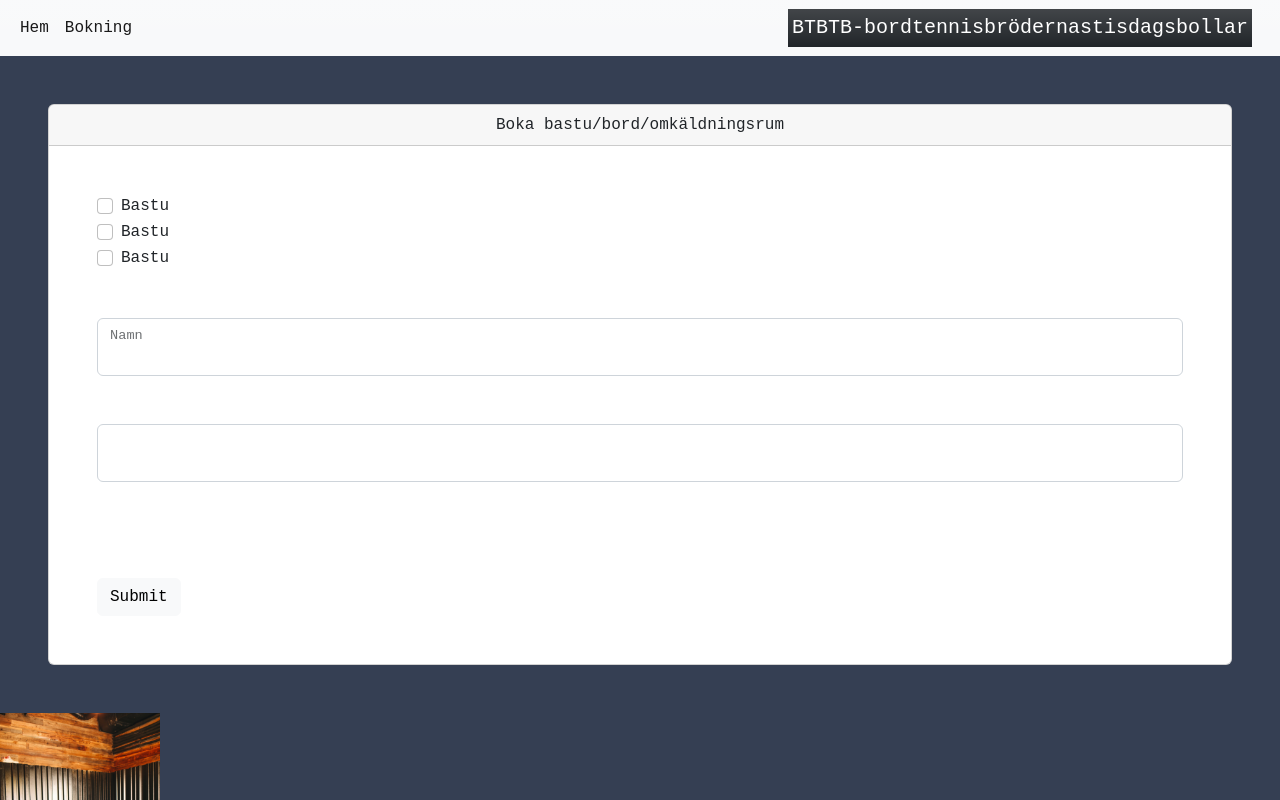
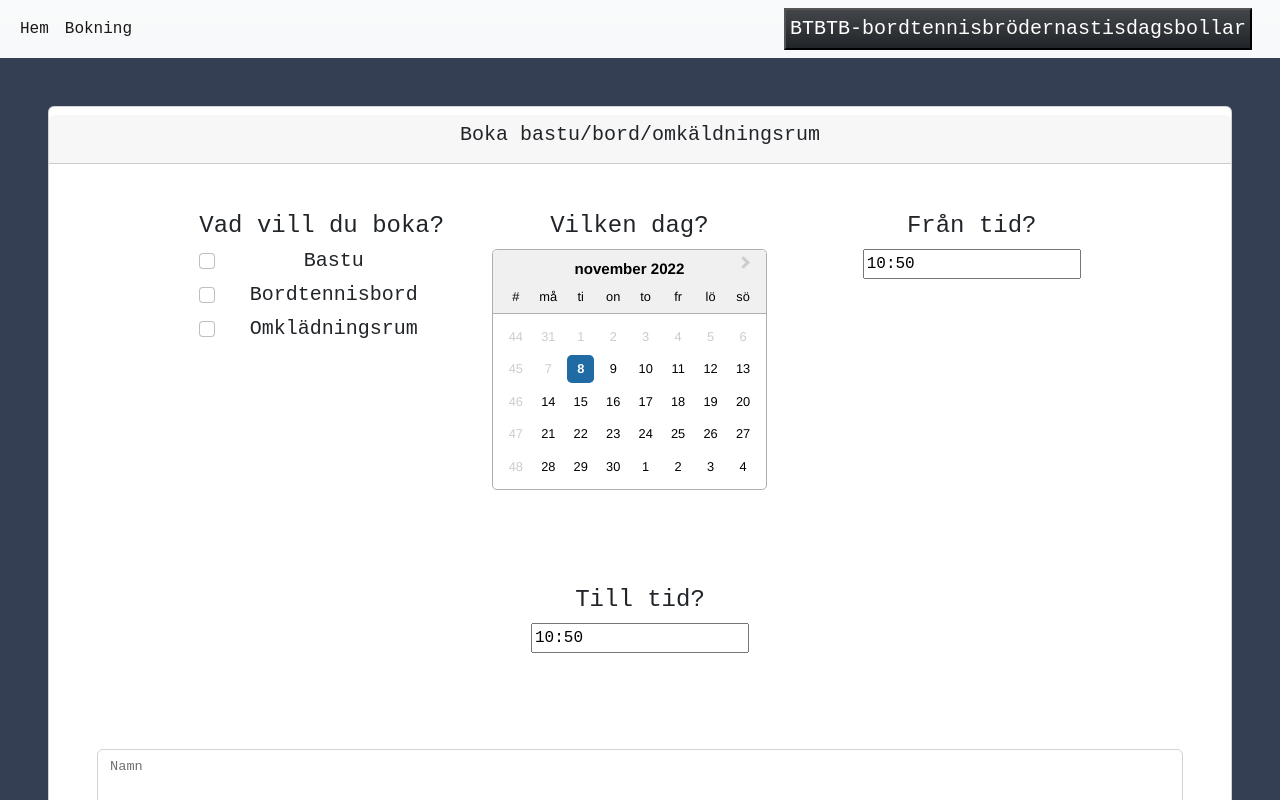
Before and after one commit to 0h4y/btbtb, a React (Create React App) app: page /booking in a window 1280 px wide. Shown: the top 800 px of the page. Built offline with nearby package versions, Linux system fonts and the light colour scheme.

Commit message:
working on back end for adding bookings

```diff
--- a/package.json
+++ b/package.json
@@ -8,10 +8,12 @@
     "@testing-library/user-event": "^13.5.0",
     "bootstrap": "^5.2.2",
     "react": "^18.2.0",
+    "react-datepicker": "^4.8.0",
     "react-dom": "^18.2.0",
     "react-hook-form": "^7.39.2",
     "react-router-dom": "^6.4.3",
     "react-scripts": "^2.1.3",
+    "uuid": "^9.0.0",
     "web-vitals": "^2.1.4"
   },
   "scripts": {
--- a/src/BookingForm.js
+++ b/src/BookingForm.js
@@ -1,9 +1,15 @@
 import React from "react";
 import { useForm } from "react-hook-form";
+import InputDateForm from "./components/InputDateForm";
+import InputTimeForm from "./components/InputTimeForm";
+import { v4 as uuidv4 } from "uuid";
 
 {
   /*https://react-hook-form.com/form-builder */
 }
+
+const iduuid = uuidv4();
+console.log(iduuid);
 
 function BookingForm() {
   const {
@@ -18,14 +24,15 @@ function BookingForm() {
 
   return (
     /* "handleSubmit" will validate your inputs before invoking "onSubmit" */
-    <div className="card text-left m-5">
-      <div className="card-header text-center">
-        {" "}
-        Boka bastu/bord/omkäldningsrum
+    <div className="card text-left m-5 text-center">
+      <div className="card-header text-center mt-2">
+        <h5>Boka bastu/bord/omkäldningsrum</h5>
       </div>
 
       <form onSubmit={handleSubmit(onSubmit)}>
-        <div class="form-check ms-5 mt-5">
+        <div className="d-inline-flex flex-column">
+          <h4 className="ms-5 mt-5">Vad vill du boka?</h4>
+          <div className="form-check ms-5 mt-0">
             <input
               className="form-check-input"
               type="checkbox"
@@ -34,12 +41,12 @@ function BookingForm() {
               placeholder="sauna"
               {...register("sauna", {})}
             />
-          <label class="form-check-label" for="flexCheckDefault">
-            Bastu
+            <label className="form-check-label" htmlFor="flexCheckDefault">
+              <h5>Bastu</h5>
             </label>
           </div>
 
-        <div class="form-check ms-5">
+          <div className="form-check ms-5">
             <input
               className="form-check-input"
               type="checkbox"
@@ -48,12 +55,12 @@ function BookingForm() {
               placeholder="table"
               {...register("table", {})}
             />
-          <label class="form-check-label" for="flexCheckDefault">
-            Bastu
+            <label className="form-check-label" htmlFor="flexCheckDefault">
+              <h5>Bordtennisbord</h5>
             </label>
           </div>
 
-        <div class="form-check ms-5">
+          <div className="form-check ms-5">
             <input
               className="form-check-input"
               type="checkbox"
@@ -62,9 +69,24 @@ function BookingForm() {
               placeholder="lockerroom"
               {...register("lockerroom", {})}
             />
-          <label class="form-check-label" for="flexCheckDefault">
-            Bastu
+            <label className="form-check-label" htmlFor="flexCheckDefault">
+              <h5>Omklädningsrum</h5>
             </label>
+          </div>
+        </div>
+
+        <div className="d-inline-flex flex-column m-5">
+          <h4>Vilken dag?</h4>
+          <InputDateForm />
+        </div>
+        <div className="d-inline-flex flex-column m-5">
+          <h4>Från tid?</h4>
+          <InputTimeForm />
+        </div>
+
+        <div className="d-inline-flex flex-column m-5">
+          <h4>Till tid?</h4>
+          <InputTimeForm />
         </div>
 
         {/* register your input into the hook by invoking the "register" function */}
@@ -74,8 +96,9 @@ function BookingForm() {
             className="form-control"
             id="floatingInput"
           />
-          <label for="floatingInput">Namn</label>
+          <label htmlFor="floatingInput">Namn</label>
         </div>
+
         {/* include validation with required or other standard HTML validation rules */}
         <div className="form-floating m-5">
           <input
@@ -84,10 +107,15 @@ function BookingForm() {
             id="floatingInput"
           />
 
-          <label for="floatingInput"></label>
+          <label htmlFor="floatingInput">E-post</label>
         </div>
+
         {/* errors will return when field validation fails  */}
-        {errors.exampleRequired && <span>This field is required</span>}
+        {errors.exampleRequired && (
+          <div className="text-center">
+            <span className="mark">Informationen är obligatorisk!</span>
+          </div>
+        )}
 
         <input type="submit" className="btn  btn-light m-5" />
       </form>
--- a/src/Navbar.js
+++ b/src/Navbar.js
@@ -10,12 +10,12 @@ const Navbar = () => {
     <>
       <nav className="navbar navbar-expand-sm navbar-light bg-light bg-gradient">
         <div className="container-fluid d-flex flex-row-reverse">
-          <a
+          <button
             className="navbar-brand p-1 bg-dark bg-gradient text-white"
             href="#"
           >
             BTBTB-bordtennisbrödernastisdagsbollar
-          </a>
+          </button>
           <button
             className="navbar-toggler"
             type="button"
--- /dev/null
+++ b/src/components/InputDateForm.js
@@ -0,0 +1,26 @@
+import React, { useState } from "react";
+import DatePicker from "react-datepicker";
+import { addDays } from "date-fns/";
+import sv from "date-fns/locale/sv";
+
+import "react-datepicker/dist/react-datepicker.css";
+
+// CSS Modules, react-datepicker-cssmodules.css
+// import 'react-datepicker/dist/react-datepicker-cssmodules.css';
+
+const InputDateForm = () => {
+  const [startDate, setStartDate] = useState(new Date());
+  return (
+    <DatePicker
+      selected={startDate}
+      onChange={(date) => setStartDate(date)}
+      minDate={new Date()}
+      maxDate={addDays(new Date(), 31)}
+      locale={sv}
+      showWeekNumbers
+      inline
+    />
+  );
+};
+
+export default InputDateForm;
--- /dev/null
+++ b/src/components/InputTimeForm.js
@@ -0,0 +1,28 @@
+import React, { useState } from "react";
+import DatePicker from "react-datepicker";
+import { addDays } from "date-fns/";
+import sv from "date-fns/locale/sv";
+
+import "react-datepicker/dist/react-datepicker.css";
+
+// CSS Modules, react-datepicker-cssmodules.css
+// import 'react-datepicker/dist/react-datepicker-cssmodules.css';
+
+const InputTimeForm = () => {
+  const [startDate, setStartDate] = useState(new Date());
+  return (
+    <DatePicker
+      selected={startDate}
+      onChange={(date) => setStartDate(date)}
+      showTimeSelect
+      showTimeSelectOnly
+      timeIntervals={15}
+      timeCaption="Tid"
+      dateFormat="hh:mm"
+      locale={sv}
+      wrapperClassName="style={color: red;}"
+    />
+  );
+};
+
+export default InputTimeForm;
```
Also changed, not shown: 1 other file (tests, documents, lock files or other folders). Lines whose indentation alone changed are shown as unchanged.
